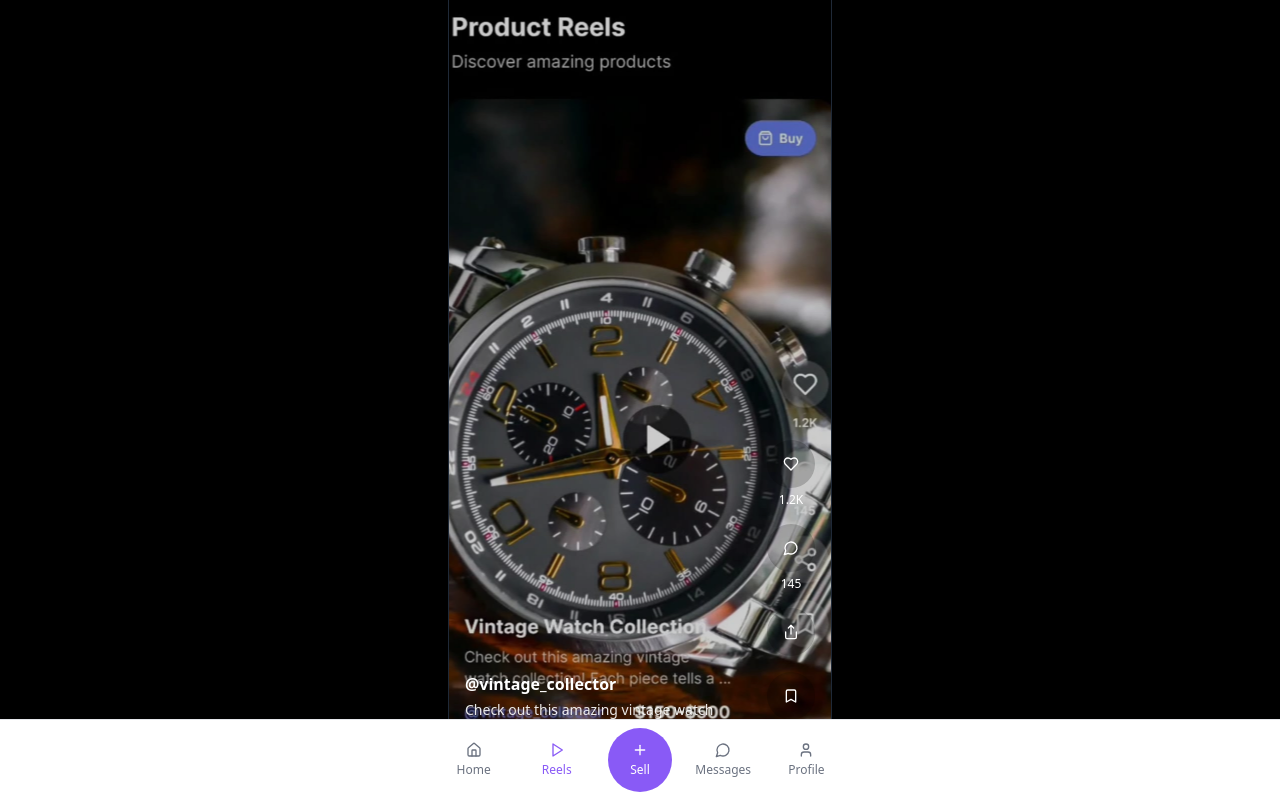
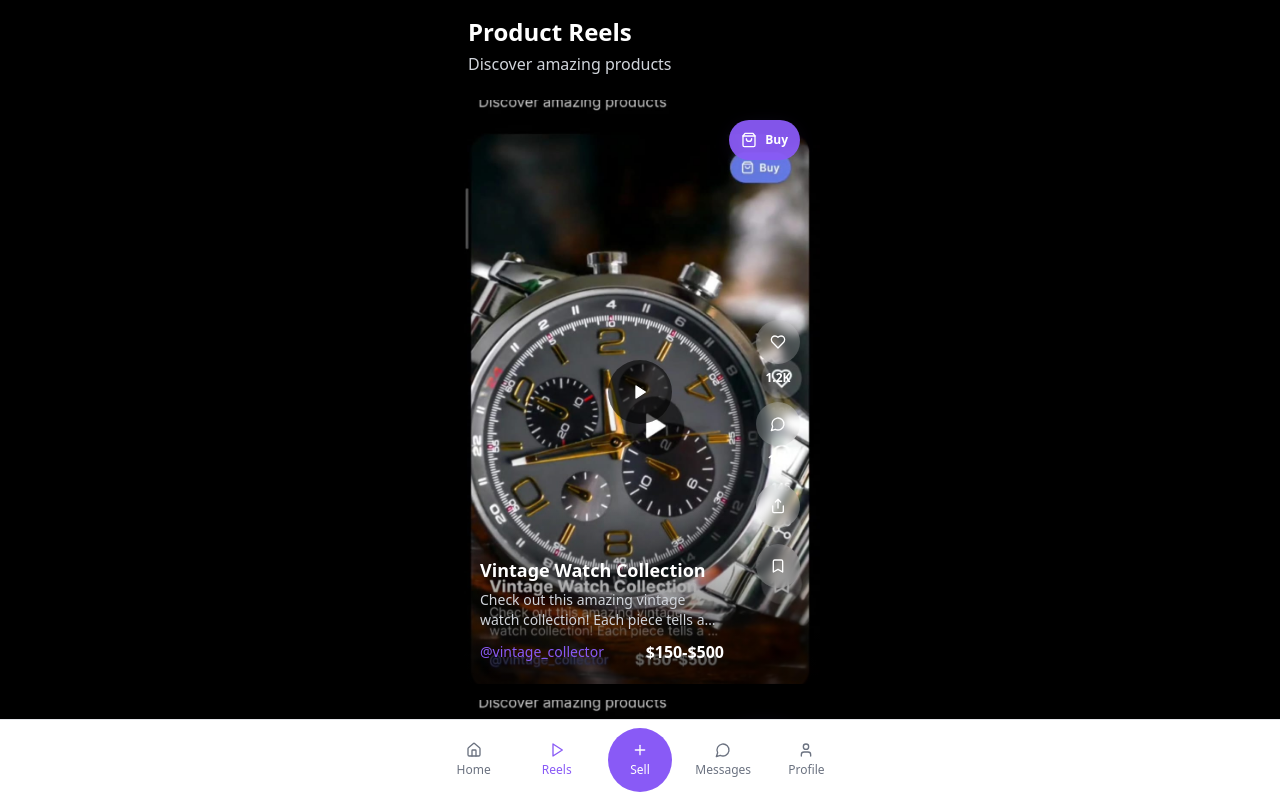
Before and after one commit to nithilnavtej02/insta-deals-market, a React (Vite) app: page /reels in a window 1280 px wide. Built offline with nearby package versions, Linux system fonts and the light colour scheme.

Commit message:
Refactor Reels section for React Native
Modify the Reels section to match the provided React Native code. This includes updating the UI elements, styling, and functionality to align with the React Native implementation.

```diff
--- a/src/pages/Reels.tsx
+++ b/src/pages/Reels.tsx
@@ -7,7 +7,15 @@ import { cn } from "@/lib/utils";
 
 const Reels = () => {
   const navigate = useNavigate();
-  const [currentReel, setCurrentReel] = useState(0);
+
+  const formatNumber = (num: number) => {
+    if (num >= 1000000) {
+      return (num / 1000000).toFixed(1) + 'M';
+    } else if (num >= 1000) {
+      return (num / 1000).toFixed(1) + 'K';
+    }
+    return num.toString();
+  };
 
   const reels = [
     {
@@ -16,11 +24,11 @@ const Reels = () => {
       description: "Check out this amazing vintage watch collection! Each piece tells a story of timeless craftsmanship...",
       seller: "@vintage_collector",
       price: "$150-$500",
-      likes: "1.2K",
-      comments: "145",
+      likes: 1234,
+      comments: 145,
       isLiked: false,
       isSaved: false,
-      gradient: "from-amber-900 to-orange-900",
+      buyable: true,
       image: "/lovable-uploads/7ca162be-1e79-409e-bfbf-704e1e3a247a.png"
     },
     {
@@ -29,11 +37,11 @@ const Reels = () => {
       description: "Rare and limited edition sneakers in perfect condition. All authentic with original boxes...",
       seller: "@sneaker_head",
       price: "$200-$800",
-      likes: "3.5K",
-      comments: "289",
+      likes: 3567,
+      comments: 289,
       isLiked: true,
       isSaved: false,
-      gradient: "from-blue-900 to-cyan-900",
+      buyable: true,
       image: "/lovable-uploads/627bffbc-e89a-448f-b60e-ea64469766cc.png"
     },
     {
@@ -42,11 +50,11 @@ const Reels = () => {
       description: "My complete gaming setup for sale! RGB lighting, mechanical keyboard, high-end monitor and more...",
       seller: "@pro_gamer",
       price: "$1200",
-      likes: "2.6K",
-      comments: "289",
+      likes: 2600,
+      comments: 289,
       isLiked: false,
       isSaved: true,
-      gradient: "from-purple-900 to-pink-900",
+      buyable: true,
       image: "/lovable-uploads/a86d1bac-83d4-497e-a7d5-021edd3da1c7.png"
     },
     {
@@ -55,11 +63,12 @@ const Reels = () => {
       description: "Authentic designer handbags in excellent condition. Comes with dust bags and certificates...",
       seller: "@luxury_bags",
       price: "$400-$2000",
-      likes: "2.2K",
-      comments: "178",
+      likes: 2234,
+      comments: 178,
       isLiked: false,
       isSaved: false,
-      gradient: "from-purple-900 to-pink-900"
+      buyable: true,
+      image: "https://images.pexels.com/photos/1152077/pexels-photo-1152077.jpeg"
     },
     {
       id: 5,
@@ -67,11 +76,12 @@ const Reels = () => {
       description: "Latest iPhone in pristine condition with all original accessories and warranty...",
       seller: "@tech_deals",
       price: "$899",
-      likes: "8.1K",
-      comments: "567",
+      likes: 8100,
+      comments: 567,
       isLiked: true,
       isSaved: false,
-      gradient: "from-blue-900 to-purple-900"
+      buyable: true,
+      image: "https://images.pexels.com/photos/788946/pexels-photo-788946.jpeg"
     },
     {
       id: 6,
@@ -79,11 +89,12 @@ const Reels = () => {
       description: "Classic vintage leather jacket from the 80s. Perfect condition, rare find...",
       seller: "@vintage_style",
       price: "$150",
-      likes: "1.5K",
-      comments: "89",
+      likes: 1500,
+      comments: 89,
       isLiked: false,
       isSaved: true,
-      gradient: "from-green-900 to-blue-900"
+      buyable: true,
+      image: "https://images.pexels.com/photos/934841/pexels-photo-934841.jpeg"
     },
     {
       id: 7,
@@ -91,11 +102,12 @@ const Reels = () => {
       description: "Beautiful handcrafted art pieces from local artists. Perfect for home decoration...",
       seller: "@art_gallery",
       price: "$200-$800",
-      likes: "3.4K",
-      comments: "156",
+      likes: 3400,
+      comments: 156,
       isLiked: true,
       isSaved: true,
-      gradient: "from-orange-900 to-red-900"
+      buyable: true,
+      image: "https://images.pexels.com/photos/1568607/pexels-photo-1568607.jpeg"
     },
     {
       id: 8,
@@ -103,133 +115,184 @@ const Reels = () => {
       description: "Complete photography setup with lenses, tripods, and accessories. Perfect for professionals...",
       seller: "@photo_pro",
       price: "$1,800",
-      likes: "4.2K",
-      comments: "298",
+      likes: 4200,
+      comments: 298,
       isLiked: false,
       isSaved: false,
-      gradient: "from-gray-900 to-slate-900"
-    },
-    {
-      id: 9,
-      title: "Mountain Bike Collection",
-      description: "High-end mountain bikes for all terrains. Lightweight carbon frame with premium components...",
-      seller: "@bike_enthusiast",
-      price: "$800-$3000",
-      likes: "1.8K",
-      comments: "134",
-      isLiked: true,
-      isSaved: false,
-      gradient: "from-emerald-900 to-teal-900"
-    },
-    {
-      id: 10,
-      title: "Home Studio Equipment",
-      description: "Professional music production equipment. High-quality mics, audio interface, and monitors...",
-      seller: "@music_producer",
-      price: "$1,200",
-      likes: "2.9K",
-      comments: "187",
-      isLiked: false,
-      isSaved: true,
-      gradient: "from-violet-900 to-purple-900"
+      buyable: true,
+      image: "https://images.pexels.com/photos/90946/pexels-photo-90946.jpeg"
     }
   ];
 
   const [reelStates, setReelStates] = useState(
-    reels.map(reel => ({ isLiked: reel.isLiked, isSaved: reel.isSaved, likes: reel.likes }))
+    reels.map(reel => ({
+      isLiked: reel.isLiked,
+      isSaved: reel.isSaved,
+      likes: reel.likes
+    }))
   );
 
-  const reel = reels[currentReel];
+  const toggleLike = (index: number) => {
+    const newStates = [...reelStates];
+    newStates[index].isLiked = !newStates[index].isLiked;
+    newStates[index].likes += newStates[index].isLiked ? 1 : -1;
+    setReelStates(newStates);
+  };
+
+  const toggleSave = (index: number) => {
+    const newStates = [...reelStates];
+    newStates[index].isSaved = !newStates[index].isSaved;
+    setReelStates(newStates);
+  };
 
   return (
     <div className="h-screen overflow-hidden bg-black">
       <div className="lg:flex lg:justify-center lg:items-center lg:min-h-screen">
-        <div className="lg:w-96 lg:h-screen h-screen snap-y snap-mandatory overflow-y-scroll lg:border-x lg:border-gray-800">
+        <div className="lg:w-96 lg:h-screen h-screen">
+          {/* Header */}
+          <div className="px-5 py-4 bg-black">
+            <h1 className="text-2xl font-bold text-white">Product Reels</h1>
+            <p className="text-gray-300 text-base mt-1">Discover amazing products</p>
+          </div>
+
+          {/* Reels Container */}
+          <div
+            className="overflow-y-scroll snap-y snap-mandatory"
+            style={{
+              height: 'calc(100vh - 88px)',
+              scrollSnapType: 'y mandatory',
+              scrollBehavior: 'smooth'
+            }}
+          >
             {reels.map((reel, index) => (
-            <div key={reel.id} className="h-screen w-full snap-start relative flex items-center justify-center">
-              {/* Background Video/Image */}
-              <div className="absolute inset-0">
+              <div
+                key={reel.id}
+                className="relative snap-start px-3 py-2"
+                style={{ height: '75vh' }}
+              >
+                <div className="relative h-full w-full rounded-2xl overflow-hidden bg-gray-800">
+                  {/* Background Image */}
                   <img
                     src={reel.image}
-                  alt="Reel"
+                    alt={reel.title}
                     className="w-full h-full object-cover"
                   />
-                <div className="absolute inset-0 bg-black/20" />
+
+                  {/* Play Button */}
+                  <div className="absolute inset-0 flex items-center justify-center">
+                    <Button
+                      variant="ghost"
+                      size="icon"
+                      className="w-16 h-16 rounded-full bg-black/60 hover:bg-black/80"
+                    >
+                      <Play className="h-8 w-8 text-white fill-white" />
+                    </Button>
                   </div>
+
+                  {/* Buy Button - Top Right */}
+                  {reel.buyable && (
+                    <Button
+                      className="absolute top-5 right-5 bg-primary/95 hover:bg-primary text-white px-3 py-2 rounded-full flex items-center gap-2 shadow-lg"
+                      size="sm"
+                    >
+                      <ShoppingBag className="h-3.5 w-3.5" />
+                      <span className="text-xs font-semibold">Buy</span>
+                    </Button>
+                  )}
+
+                  {/* Gradient Overlay */}
+                  <div className="absolute bottom-0 left-0 right-0 h-44 bg-gradient-to-t from-black/70 to-transparent" />
+
                   {/* Content Info */}
-              <div className="absolute bottom-4 left-4 right-20 z-10">
-                <div className="text-white">
+                  <div className="absolute bottom-5 left-5 right-24">
+                    <h3 className="text-lg font-bold text-white mb-1.5">{reel.title}</h3>
+                    <p className="text-sm text-gray-300 mb-2.5 line-clamp-2 leading-5">
+                      {reel.description}
+                    </p>
+                    <div className="flex items-center justify-between">
                       <p
-                    className="font-semibold mb-1 cursor-pointer hover:underline"
+                        className="text-sm font-medium text-primary cursor-pointer hover:underline"
                         onClick={() => navigate(`/profile/${reel.seller.slice(1)}`)}
                       >
                         {reel.seller}
                       </p>
-                  <p className="text-sm opacity-90 mb-2">{reel.description}</p>
-                  <div className="flex items-center gap-2 text-xs">
-                    <span>🏷️ {reel.price}</span>
-                  </div>
+                      <p className="text-base font-bold text-white">{reel.price}</p>
                     </div>
                   </div>
 
-              {/* Right Side Actions */}
-              <div className="absolute right-4 bottom-20 flex flex-col items-center gap-4 z-10">
-                <div className="flex flex-col items-center">
+                  {/* Action Bar - Right Side */}
+                  <div className="absolute right-5 bottom-24 flex flex-col items-center gap-4">
+                    {/* Like Button */}
+                    <div className="flex flex-col items-center gap-1.5">
                       <Button
                         variant="ghost"
                         size="icon"
-                    className={`w-12 h-12 rounded-full ${
+                        className={cn(
+                          "w-11 h-11 rounded-full backdrop-blur-sm border-0",
                           reelStates[index]?.isLiked
-                        ? 'bg-red-500/20'
-                        : 'bg-black/20 hover:bg-black/40'
-                    }`}
-                    onClick={() => {
-                      const newStates = [...reelStates];
-                      newStates[index].isLiked = !newStates[index].isLiked;
-                      setReelStates(newStates);
-                    }}
+                            ? 'bg-red-500/30'
+                            : 'bg-white/20 hover:bg-white/30'
+                        )}
+                        onClick={() => toggleLike(index)}
                       >
-                    <Heart className={`h-6 w-6 ${reelStates[index]?.isLiked ? 'fill-red-500 text-red-500' : 'text-white'}`} />
+                        <Heart
+                          className={cn(
+                            "h-6 w-6",
+                            reelStates[index]?.isLiked
+                              ? 'fill-red-500 text-red-500'
+                              : 'text-white'
+                          )}
+                        />
                       </Button>
-                  <span className="text-white text-xs mt-1">{reel.likes}</span>
+                      <span className="text-white text-xs font-semibold">
+                        {formatNumber(reelStates[index]?.likes || 0)}
+                      </span>
                     </div>
 
-                <div className="flex flex-col items-center">
+                    {/* Comment Button */}
+                    <div className="flex flex-col items-center gap-1.5">
                       <Button
                         variant="ghost"
                         size="icon"
-                    className="w-12 h-12 rounded-full bg-black/20 hover:bg-black/40"
+                        className="w-11 h-11 rounded-full bg-white/20 hover:bg-white/30 backdrop-blur-sm border-0"
                         onClick={() => navigate(`/reel/${reel.id}/comments`)}
                       >
                         <MessageCircle className="h-6 w-6 text-white" />
                       </Button>
-                  <span className="text-white text-xs mt-1">{reel.comments}</span>
+                      <span className="text-white text-xs font-semibold">
+                        {formatNumber(reel.comments)}
+                      </span>
                     </div>
 
+                    {/* Share Button */}
                     <Button
                       variant="ghost"
                       size="icon"
-                  className="w-12 h-12 rounded-full bg-black/20 hover:bg-black/40"
+                      className="w-11 h-11 rounded-full bg-white/20 hover:bg-white/30 backdrop-blur-sm border-0"
                       onClick={() => navigate('/share')}
                     >
                       <Share className="h-6 w-6 text-white" />
                     </Button>
 
+                    {/* Save Button */}
                     <Button
                       variant="ghost"
                       size="icon"
-                  className="w-12 h-12 rounded-full bg-black/20 hover:bg-black/40"
-                  onClick={() => {
-                    const newStates = [...reelStates];
-                    newStates[index].isSaved = !newStates[index].isSaved;
-                    setReelStates(newStates);
-                  }}
+                      className="w-11 h-11 rounded-full bg-white/20 hover:bg-white/30 backdrop-blur-sm border-0"
+                      onClick={() => toggleSave(index)}
                     >
-                  <Bookmark className={`h-6 w-6 text-white ${reelStates[index]?.isSaved ? 'fill-white' : ''}`} />
+                      <Bookmark
+                        className={cn(
+                          "h-6 w-6 text-white",
+                          reelStates[index]?.isSaved && 'fill-white'
+                        )}
+                      />
                     </Button>
                   </div>
                 </div>
+              </div>
             ))}
+          </div>
         </div>
       </div>
 
```
Lines whose indentation alone changed are shown as unchanged.
